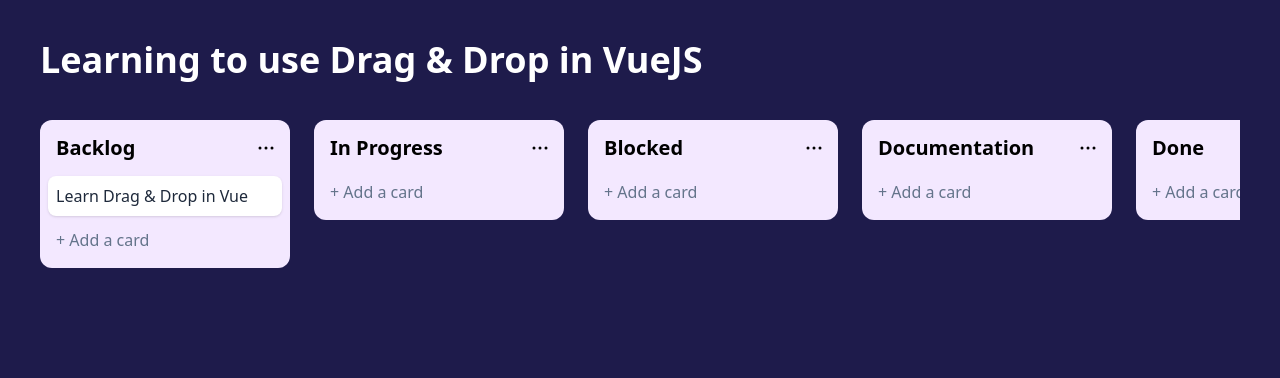
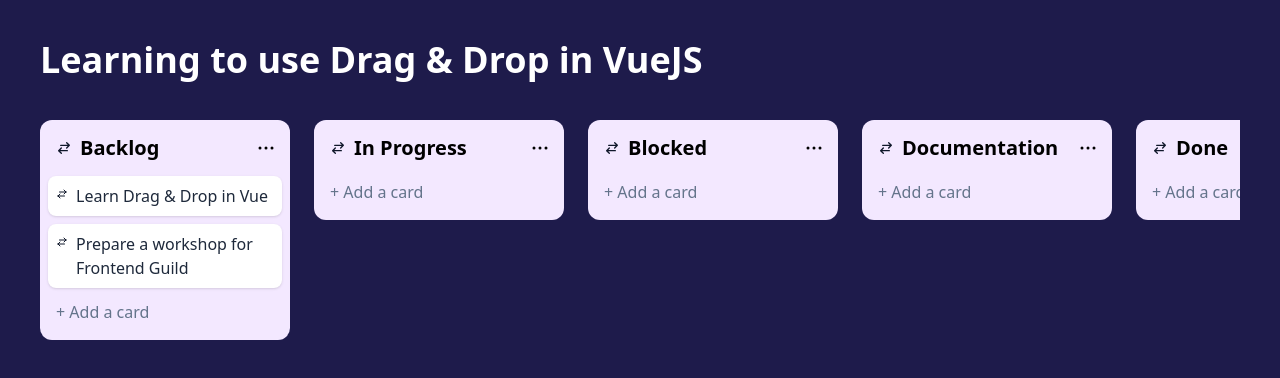
Before and after one commit to FervenT-90/trello-board, a Nuxt app: page / in a window 1280 px wide. Shown: the top 378 px of the page. Built offline with nearby package versions, Linux system fonts and the light colour scheme.

Commit message:
feat: Add draggable to columns and task

```diff
--- /dev/null
+++ b/components/DragHandle.vue
@@ -0,0 +1,34 @@
+<script setup lang="ts">
+import { DRAG_HANDLE_CLASS } from "../utils/constants.ts";
+import { DragHandleSizes } from "../types";
+
+const dragHandleClass = computed(() => DRAG_HANDLE_CLASS.replace(".", ""));
+const props = defineProps<{
+  size: DragHandleSizes;
+}>();
+
+const sizeClass = computed(() =>
+  props.size == DragHandleSizes.SMALL ? "size-3 mt-1" : "size-4"
+);
+</script>
+
+<template>
+  <span class="cursor-move items-start flex" :class="dragHandleClass">
+    <svg
+      class="text-slate-900"
+      :class="sizeClass"
+      aria-hidden="true"
+      xmlns="http://www.w3.org/2000/svg"
+      fill="none"
+      viewBox="0 0 24 24"
+    >
+      <path
+        stroke="currentColor"
+        stroke-linecap="round"
+        stroke-linejoin="round"
+        stroke-width="2"
+        d="M4 16h13M4 16l4-4m-4 4 4 4M20 8H7m13 0-4 4m4-4-4-4"
+      />
+    </svg>
+  </span>
+</template>
--- a/components/TrelloBoard.vue
+++ b/components/TrelloBoard.vue
@@ -1,8 +1,11 @@
 <script setup lang="ts">
 import { ref } from "vue";
-import { type Column } from "../types/index.ts";
+import draggable from "vuedraggable";
 import { nanoid } from "nanoid";
+import { Task, type Column } from "../types/index.ts";
 import TrelloBoardTask from "./TrelloBoardTask.vue";
+import DragHandle from "./DragHandle.vue";
+import { DRAG_HANDLE_CLASS } from "../utils/constants.ts";
 
 const columns = ref<Column[]>([
   {
@@ -12,6 +15,11 @@ const columns = ref<Column[]>([
       {
         id: nanoid(),
         title: "Learn Drag & Drop in Vue",
+        createdAt: new Date(),
+      },
+      {
+        id: nanoid(),
+        title: "Prepare a workshop for Frontend Guild",
         createdAt: new Date(),
       },
     ],
@@ -39,16 +47,24 @@ const columns = ref<Column[]>([
 ]);
 </script>
 <template>
-  <div class="board__columns | flex gap-6 overflow-x-auto items-start py-10">
-    <div
-      v-for="column in columns"
-      :key="column.id"
-      class="bg-purple-100 rounded-xl px-2 py-3 min-w-[250px]"
+  <div>
+    <draggable
+      v-model="columns"
+      group="columns"
+      :animation="250"
+      :handle="DRAG_HANDLE_CLASS"
+      item-key="id"
+      class="board__columns | flex gap-6 overflow-x-auto items-start py-10"
     >
+      <template #item="{ element: column }: { element: Column }">
+        <div class="bg-purple-100 rounded-xl px-2 py-3 min-w-[250px]">
           <header
             class="flex justify-between items-center text-xl font-semibold px-2 mb-3"
           >
+            <div class="flex gap-2 items-center">
+              <DragHandle />
               {{ column.title }}
+            </div>
             <button
               class="flex justify-center items-center hover:bg-purple-50 size-8 rounded-lg transition-colors -mr-2 hover:shadow-sm"
             >
@@ -68,11 +84,17 @@ const columns = ref<Column[]>([
               </svg>
             </button>
           </header>
-      <TrelloBoardTask
-        v-for="task in column.tasks"
-        :key="task.id"
-        :task="task"
-      />
+          <draggable
+            v-model="column.tasks"
+            group="tasks"
+            :handle="DRAG_HANDLE_CLASS"
+            :animation="250"
+            item-key="id"
+          >
+            <template #item="{ element: task }: { element: Task }">
+              <TrelloBoardTask :task="task" />
+            </template>
+          </draggable>
           <footer>
             <button
               class="hover:bg-purple-50 hover:text-slate-900 rounded-lg text-slate-500 transition-colors hover:shadow-sm px-2 py-1 w-full text-left"
@@ -81,6 +103,8 @@ const columns = ref<Column[]>([
             </button>
           </footer>
         </div>
+      </template>
+    </draggable>
   </div>
 </template>
 <style scoped>
--- a/components/TrelloBoardTask.vue
+++ b/components/TrelloBoardTask.vue
@@ -1,5 +1,6 @@
 <script setup lang="ts">
-import { type Task } from "../types/index.ts";
+import { DragHandleSizes, type Task } from "../types/index.ts";
+import DragHandle from "./DragHandle.vue";
 
 defineProps<{
   task: Task;
@@ -9,8 +10,9 @@ defineProps<{
 <template>
   <div
     :title="task.createdAt.toLocaleDateString()"
-    class="bg-white p-2 rounded-lg text-slate-800 shadow mb-2"
+    class="bg-white p-2 rounded-lg text-slate-800 shadow mb-2 flex"
   >
+    <DragHandle class="pr-2" :size="DragHandleSizes.SMALL" />
     <span>{{ task.title }}</span>
   </div>
 </template>
--- a/package.json
+++ b/package.json
@@ -21,7 +21,8 @@
   },
   "dependencies": {
     "@vueuse/nuxt": "^10.7.2",
-    "nanoid": "^5.0.4"
+    "nanoid": "^5.0.4",
+    "vuedraggable": "^4.1.0"
   },
   "version": "0.0.3"
 }
--- a/types/index.ts
+++ b/types/index.ts
@@ -11,3 +11,8 @@ export interface Task {
   title: string;
   createdAt: Date;
 }
+
+export enum DragHandleSizes {
+  NORMAL,
+  SMALL,
+}
--- /dev/null
+++ b/utils/constants.ts
@@ -0,0 +1 @@
+export const DRAG_HANDLE_CLASS = ".drag-handle";
```
Also changed, not shown: 1 other file (tests, documents, lock files or other folders). Lines whose indentation alone changed are shown as unchanged.
